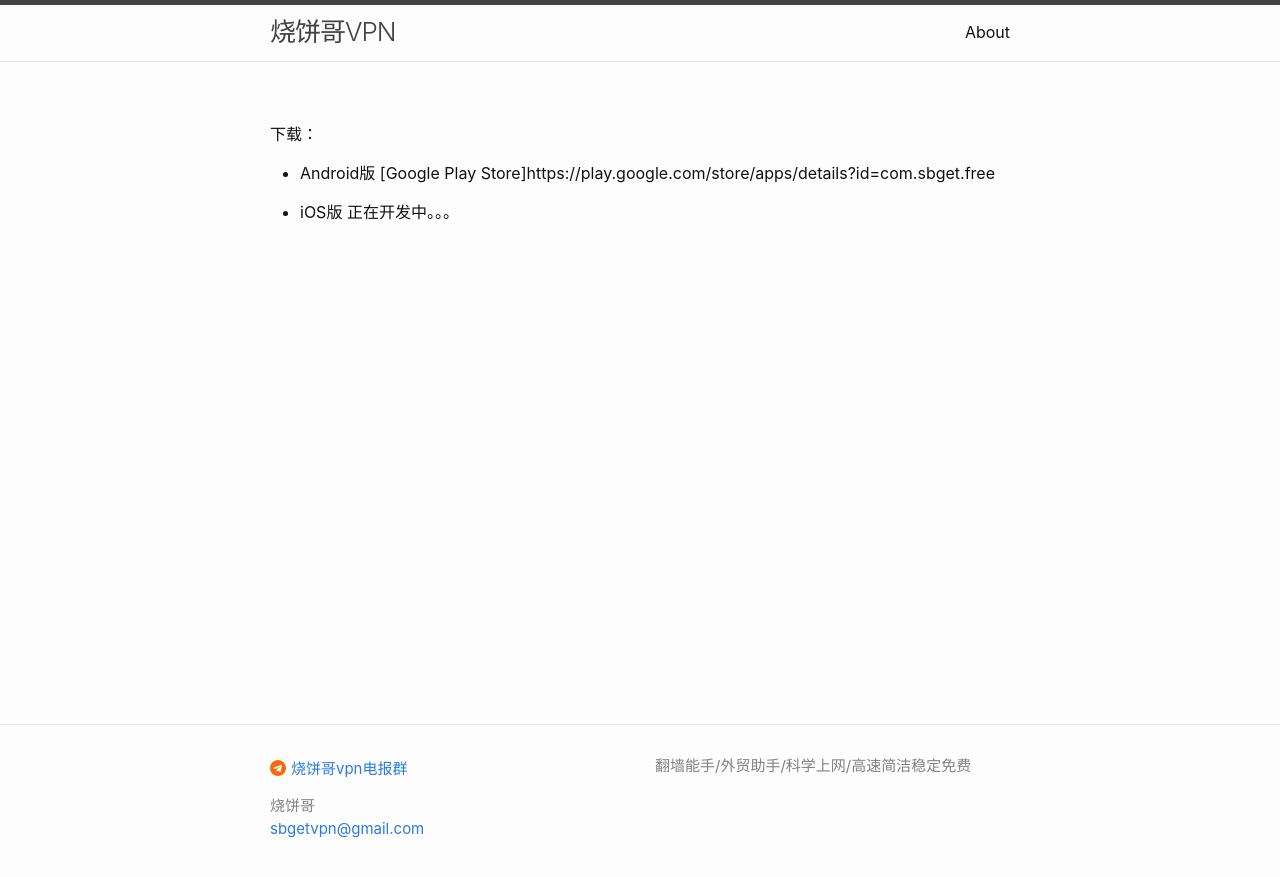
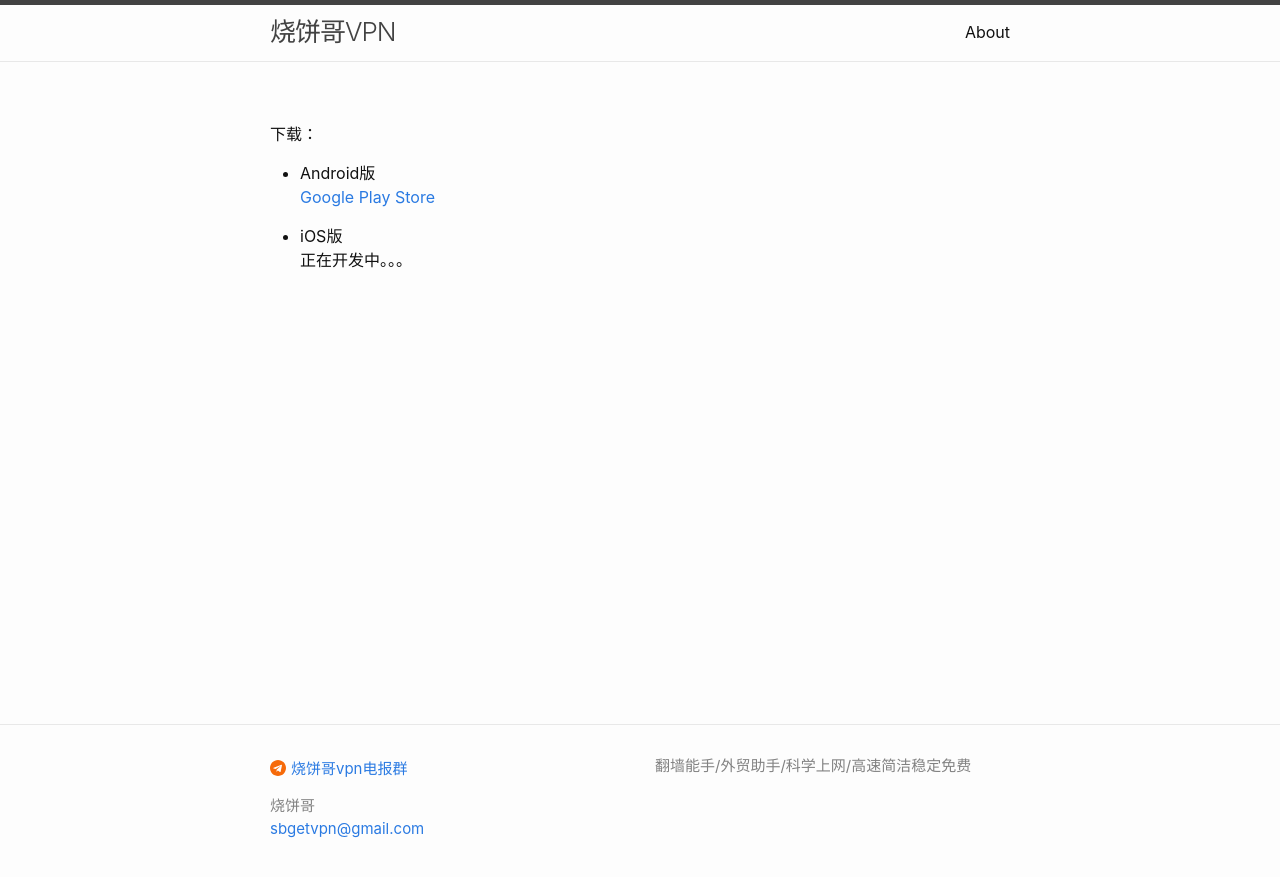
Before and after one commit to cathyli2048/cathyli2048.github.io, a Jekyll site: the page built from index.md, in a window 1280 px wide. Shown: the top 877 px of the page. Built offline with Jekyll 4.4.1, drawn with Linux system fonts in a browser that asks for light colours.

Commit message:
404.html

```diff
--- a/index.md
+++ b/index.md
@@ -10,8 +10,8 @@ tilte: 欢迎使用烧饼哥VPN
 ---
 
 下载：
-- Android版
-[Google Play Store]https://play.google.com/store/apps/details?id=com.sbget.free
+- Android版<br>
+[Google Play Store](https://play.google.com/store/apps/details?id=com.sbget.free)
 
-- iOS版
+- iOS版<br>
 正在开发中。。。
```
